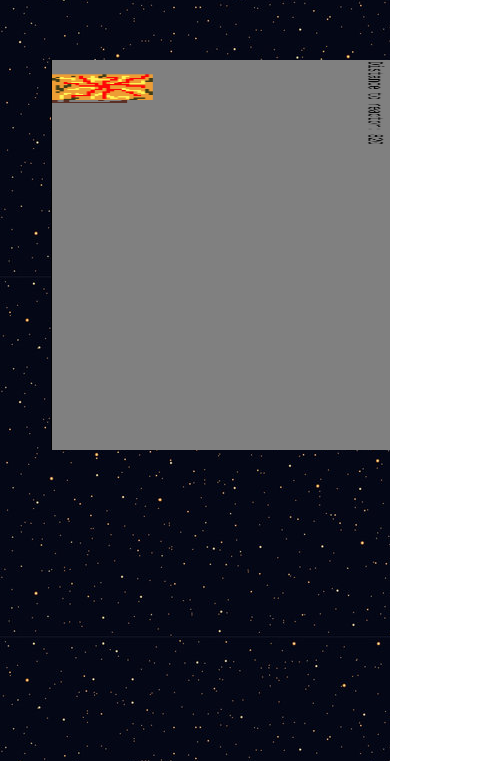
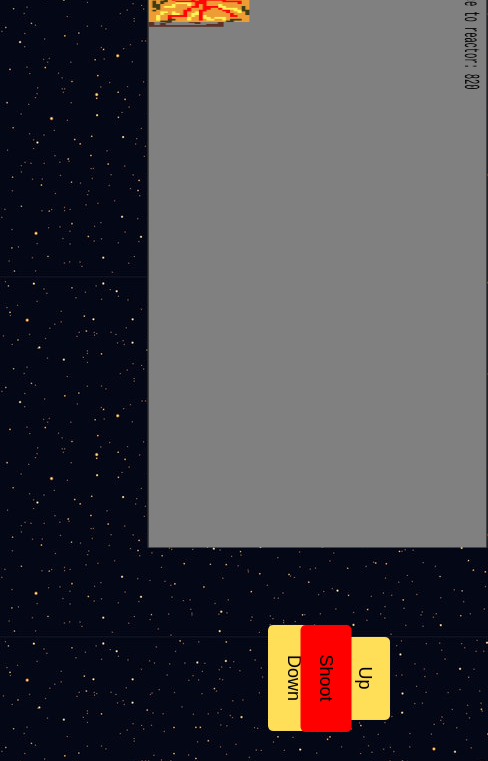
Before and after one commit to ExtremeMalmz/Trench-Run-Game, a plain HTML site: page game/index.html in a window 390 px wide. Shown: the part 83-844 px from the top of the page, 488 px wide, since content can reach past the window. Drawn offline with Linux system fonts and the light colour scheme.

Commit message:
Added mobile buttons
Able to move and shoot with the buttons

```diff
--- a/game/index.html
+++ b/game/index.html
@@ -10,5 +10,11 @@
     <body>
         <h1>Trench Run</h1>
         <canvas id="board"></canvas>
+        <div id="mobile-buttons">
+            <button class="triangle-button" id="button1">Up</button>
+            <button class="triangle-button" id="button2">Down</button>
+            <button class="triangle-button" id="button3">Shoot</button>
+        </div>
+
     </body>
 </html>
--- a/game/trenchRun.css
+++ b/game/trenchRun.css
@@ -7,6 +7,7 @@ body {
 
 #board {
     border-bottom: 1px solid black;
+    border-top: 1px solid black;
     background-color: grey;
     opacity: 1;  /* Ensure opacity is set for starting */
     transition: opacity 1s ease; /* Optional: smoother transition */
@@ -22,6 +23,10 @@ canvas {
     text-align: center; /* Ensure text alignment */
 }
 
+#mobile-buttons{
+    display: none;
+}
+
 /* smaller PC screens support*/
 @media (max-width: 1500px) {
     #board {
@@ -34,7 +39,7 @@ canvas {
 
 
     #board {
-        width: 100%;
+        width: 150%;
         height: 40%;
 
         /* Rotate the board */
@@ -47,4 +52,40 @@ canvas {
         display: flex;   /* Optional: Use flexbox to manage content */
         flex-direction: column;  /* Stack content vertically */
     }
+    #mobile-buttons {
+        display: block;  /* Show buttons on screens smaller than 600px */
+        position: fixed; /* Fixed positioning at the bottom of the screen */
+        bottom: 20px;    /* Set the distance from the bottom of the screen */
+        left: 50%;       /* Center horizontally */
+        transform: translateX(-50%) rotate(90deg);  /* Rotate the container 90 degrees */
+        transform-origin: right bottom;  /* Set the rotation anchor point */
+        z-index: 1000;   /* Ensure the buttons are on top of other content */
+        display: flex;
+        flex-direction: column;  /* Stack the first two buttons vertically */
+        align-items: center;     /* Center align the buttons horizontally within the container */
+
+        overflow: auto;
+    }
+
+    /* Styling for the buttons */
+    .triangle-button {
+        background-color: #ffde58;
+        color: black;
+        padding: 15px 30px;
+        font-size: 18px;
+        border: none;
+        cursor: pointer;
+        border-radius: 5px;
+        margin: 10px;  /* Margin between the buttons */
+    }
+
+    /* Position the third button to the left of the stacked buttons */
+    #button3 {
+        background-color: red;
+        position: absolute;
+         /* Shift the third button to the left */
+        top: 45%;     /* Align vertically with the center of the first two buttons */
+        transform: translateY(-50%);  /* Offset the button by half its height to align perfectly */
+    }
+
 }
--- a/game/trenchRun.js
+++ b/game/trenchRun.js
@@ -387,3 +387,51 @@ function shootDoubleProjectile() {
     projectiles.push(topLaser);
     projectiles.push(bottomLaser);
 }
+
+//heres for mobile
+// Wait for the DOM to fully load before adding event listeners
+document.addEventListener('DOMContentLoaded', () => {
+    // Select buttons by their ID
+    const button1 = document.getElementById('button1');
+    const button2 = document.getElementById('button2');
+    const button3 = document.getElementById('button3');
+
+    // Check if buttons exist before adding event listeners
+    if (button1) {
+        //moves up
+        button1.addEventListener('click', () => {
+            const simulatedEvent = new KeyboardEvent('keydown', {
+                key: 'w',          // Key 'w' simulates the move up
+                code: 'KeyW',      // Use the code for the 'w' key
+            });
+
+            // Call moveSpaceShip with the simulated event
+            moveSpaceShip(simulatedEvent);
+
+        });
+    }
+
+    //moves down
+    if (button2) {
+        button2.addEventListener('click', () => {
+            const simulatedEvent = new KeyboardEvent('keydown', {
+                key: 's',          // Key 'w' simulates the move up
+                code: 'KeyS',      // Use the code for the 'w' key
+            });
+
+        moveSpaceShip(simulatedEvent);
+        });
+    }
+
+    if (button3) {
+        //fires
+        button3.addEventListener('click', () => {
+            const simulatedEvent = new KeyboardEvent('keydown', {
+                key: ' ',         // Key ' ' simulates the spacebar
+                code: 'Space',    // Use the code for the spacebar key
+            });
+
+        moveSpaceShip(simulatedEvent);
+        });
+    }
+});
```
